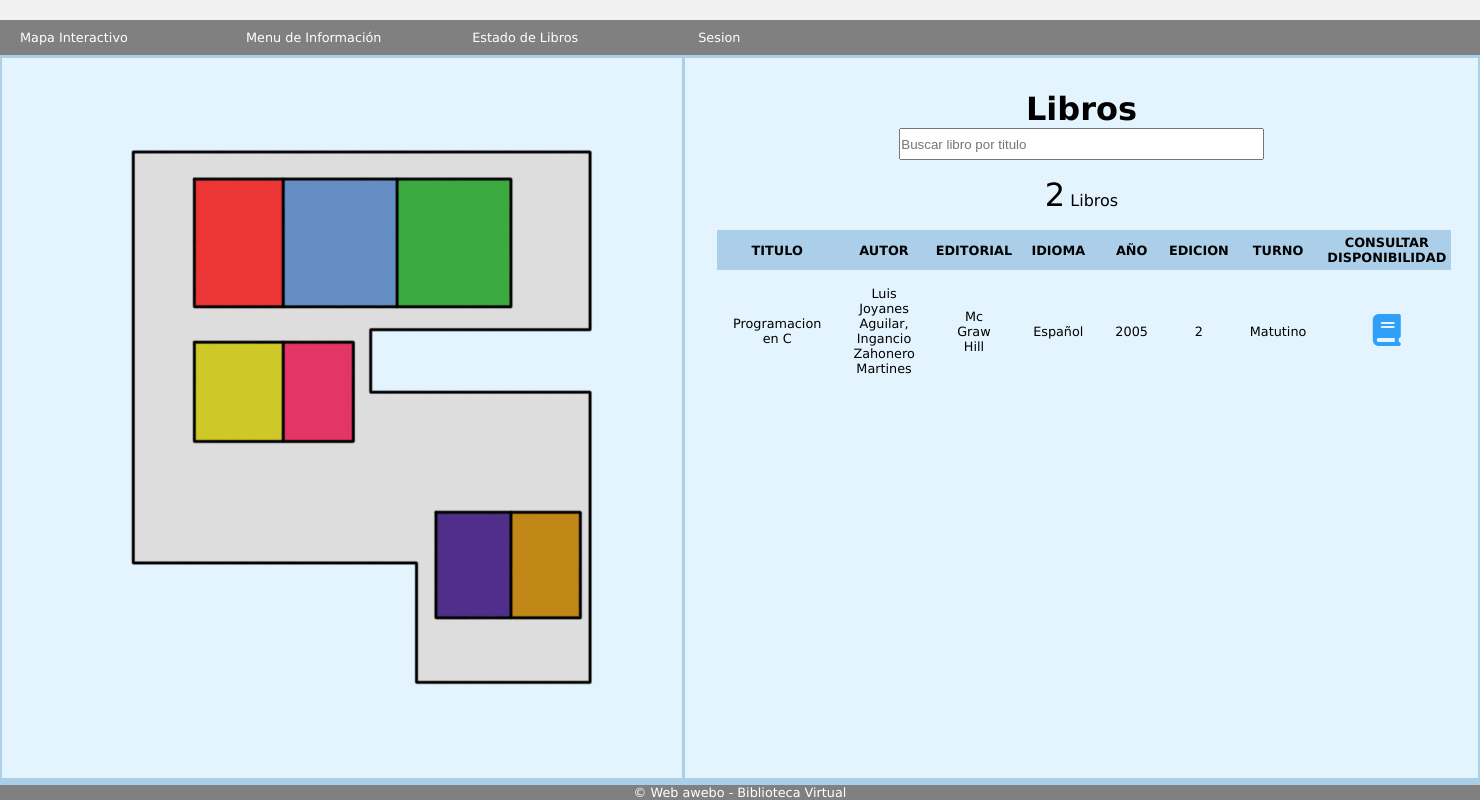
After one commit to PsyDuck-Online/bibliotescom, a PHP site: page /bibliotescom/php/pages/MapaInteractivo.php in a window 1480 px wide. The commit adds this page. Run offline with PHP 8.4, Linux system fonts and the light colour scheme; some libraries are stand-ins or nearby versions.

Commit message:
Imagen mapeada, formato de la tabla para los libros

```diff
--- a/css/CSSMapa.css
+++ b/css/CSSMapa.css
@@ -1,3 +1,5 @@
+
+/* Etiquetas */
 *{
 	padding: 0;
 	margin: 0;
@@ -11,6 +13,7 @@ body{
 	font-family:Verdana, sans-serif;
 	font-size: 0.8em;
 }
+/* Clases */
 
 .menuBV{
 	background: gray;
@@ -62,7 +65,8 @@ body{
 	left: 2px;
 	top: 58px;
 	width: 680px;
-	height: 576px;
+	/* height: 576px; */
+	height: 90%;
 	z-index: -1;
 	display: flex;
 	align-items: center;
@@ -78,9 +82,12 @@ body{
 	left: 685px;
 	top: 58px;
 	right: 2px;
-	width: 680px;
-	height: 576px;
-	z-index: -1;
+	/* width: 680px; */
+	/* height: 576px; */
+	height: 90%;
+    z-index: -1;
+	text-align: center;
+	padding: 2rem;
 }
 
 .footer{
@@ -91,3 +98,50 @@ body{
 	color: white;
 	bottom: 0px;
 }
+/* Seccion 2 */
+h2{
+    font-size: 2rem;
+}
+
+.total-libros{
+	margin: 1rem 0;
+	text-align: center;
+	font-size: 1rem;
+}
+
+.total-libros span{
+	font-size: 2rem;
+}
+
+th{
+	padding: 5px;
+}
+.div2-libros{
+	max-width: 800;
+	margin: 0 auto 0 auto;
+}
+.buscador{
+	width: 50%;
+	height: 2rem;
+}
+.listado-libros{
+	width: 100%;
+	margin-top: 1rem;
+	border-collapse: collapse;
+}
+.listado-libros thead{
+background-color: #ACCFE9;
+text-transform: uppercase;
+}
+
+.listado-libros tbody td{
+	padding: 1rem;
+}
+
+.listado-libros	.btn-disponibilidad {
+	background-color: transparent!important;
+	border: none;
+	font-size: 2rem;
+	text-decoration: none;
+	color: #2F9FF9;
+}
--- a/index.php
+++ b/index.php
@@ -29,7 +29,7 @@ if (isset($_SESSION['usuario'])) {
     <header>
         <nav class="menuBV">
             <ul class="Menu">
-                <li><a href="#">Mapa Interactivo</a></li>
+                <li><a href="php/pages/MapaInteractivo.php">Mapa Interactivo</a></li>
                 <li><a href="#">Menu de Información</a>
                     <ul class="menMenu">
                         <li><a href="#">Documentos</a></li>
--- /dev/null
+++ b/js/buscarSecciones.js
@@ -0,0 +1,7 @@
+var roja = document.getElementById('ddd');
+
+if (roja) {
+    roja.addEventListener('click', function () {
+        alert('hola');
+    });
+}
--- a/php/funciones/logIn.php
+++ b/php/funciones/logIn.php
@@ -12,7 +12,6 @@ if (validarLogIn($boleta, $pass, $conexion)) {
 
     echo "
     <script>
-        alert('Exito al entrar/Sesion creada.');
         location.href = 'http://localhost/bibliotescom/index.php';
     </script>
     ";
--- /dev/null
+++ b/php/funciones/mapaLibros.php
@@ -0,0 +1,5 @@
+<?php
+
+$seccion = $_GET["seccion"];
+
+echo $seccion;
--- /dev/null
+++ b/php/pages/MapaInteractivo.php
@@ -0,0 +1,107 @@
+<!DOCTYPE HTML>
+<html>
+<!--lang="en" este atributo seria si nosotros realizamos pagina en ingles-->
+
+<head>
+
+    <meta http-equiv="Content-Type" content="text/html;charset=utf-8">
+    <title>Mapa Interactivo</title>
+    <link rel="stylesheet" type="text/css" href="../../css/CSSMapa.css">
+    <script src="https://kit.fontawesome.com/a2c135308a.js" crossorigin="anonymous"></script>
+    <script src="../../js/buscarSecciones.js"></script>
+</head>
+
+<body>
+
+    <div style=" background-color: #F1F1F1; padding: 10px;"></div>
+    <div class="div1"></div>
+    <header>
+        <nav class="menuBV">
+            <ul class="Menu">
+                <li><a href="#">Mapa Interactivo</a></li>
+                <li><a href="#">Menu de Información</a>
+                    <ul class="menMenu">
+                        <li><a href="#">Documentos</a></li>
+                        <li><a href="#">Directorio</a></li>
+                        <li><a href="#">Horario</a></li>
+                        <li><a href="#">Comentarios</a></li>
+                    </ul>
+                </li>
+                <li><a href="#">Estado de Libros</a></li>
+                <li><a href="#">Sesion</a>
+                    <ul class="menSesion">
+                        <li><a href="#">Iniciar</a></li>
+                        <li><a href="#">Registrarse</a></li>
+                        <li><a href="#">Cerrar Sesion</a></li>
+                    </ul>
+                </li>
+            </ul>
+        </nav>
+    </header>
+
+    <div class="Imgdiv">
+        <map name="mapa">
+            <area shape="rect" coords="128,36,214,162" href="#" alt="Seccion Roja" id="roja">
+            <area shape="rect" coords="220,36,328,162" href="#" alt="Seccion Azul" id="azul">
+            <area shape="rect" coords="334,36,440,162" href="#" alt="Seccion Verde" id="verde">
+            <area shape="rect" coords="130,200,215,300" href="#" alt="Seccion Amarilla" id="amarilla">
+            <area shape="rect" coords="217,200,285,300" href="#" alt="Seccion Rosa" id="rosa">
+            <area shape="rect" coords="370,369,443,475" href="#" alt="Seccion morada" id="morada">
+            <area shape="rect" coords="446,369,511,475" href="#" alt="Seccion Marron" id="marron">
+        </map>
+        <img src="../../img/Mapa.png" width="550" class="imgn" usemap="#mapa">
+    </div>
+
+    <div class="div2">
+        <div class="div2-libros">
+            <h2>Libros</h2>
+
+            <input type="text" id="buscar" class="buscador sombra" placeholder="Buscar libro por titulo">
+
+            <p class="total-libros"><span>2</span> Libros</p>
+
+            <div class="contenedor-tabla">
+                <table class="listado-libros">
+                    <thead>
+                        <tr>
+                            <th>Titulo</th>
+                            <th>Autor</th>
+                            <th>Editorial</th>
+                            <th>Idioma</th>
+                            <th>Año</th>
+                            <th>Edicion</th>
+                            <th>Turno</th>
+                            <th>Consultar Disponibilidad</th>
+                        </tr>
+                    </thead>
+
+                    <tbody>
+                        <tr>
+                            <td>Programacion en C</td>
+                            <td>Luis Joyanes Aguilar, Ingancio Zahonero Martines</td>
+                            <td>Mc Graw Hill</td>
+                            <td>Español</td>
+                            <td>2005</td>
+                            <td>2</td>
+                            <td>Matutino</td>
+                            <td>
+                                <button class="btn-disponibilidad">
+                                    <i class="fas fa-book" id="ddd"></i>
+                                </button>
+                            </td>
+                        </tr>
+                    </tbody>
+                </table>
+            </div>
+        </div>
+    </div>
+
+
+
+    <div class="footer">
+        <p>&copy; Web awebo - Biblioteca Virtual</p>
+    </div>
+
+</body>
+
+</html>
```
Also changed, not shown: BIBLIOTESCOM.sql (+100 -113 lines), MapaInteractivo.html (deleted, +0 -58 lines), php/funciones/conexion.php (+15 -0 lines), php/pages/Registrarse.php (+12 -12 lines).
